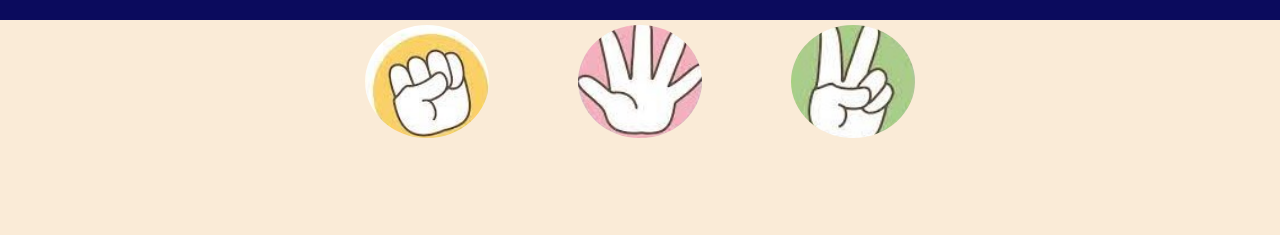
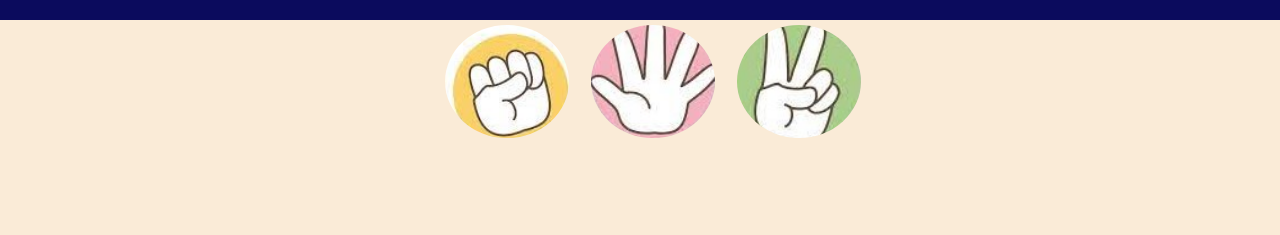
Before and after one commit to mustafamahmood001/Stone-Paper-Scissors-Game, a plain HTML site: page index.html in a window 1280 px wide. Shown: the part 60-295 px from the top of the page. Drawn offline with Linux system fonts and the light colour scheme.

Commit message:
Update index.html

```diff
--- a/index.html
+++ b/index.html
@@ -18,7 +18,7 @@ h1{
 }
 .choice{
     height: 165px;
-    width: 165px;
+    width: 98px;
 }
 .choice:hover{
     opacity: 0.5;
```
